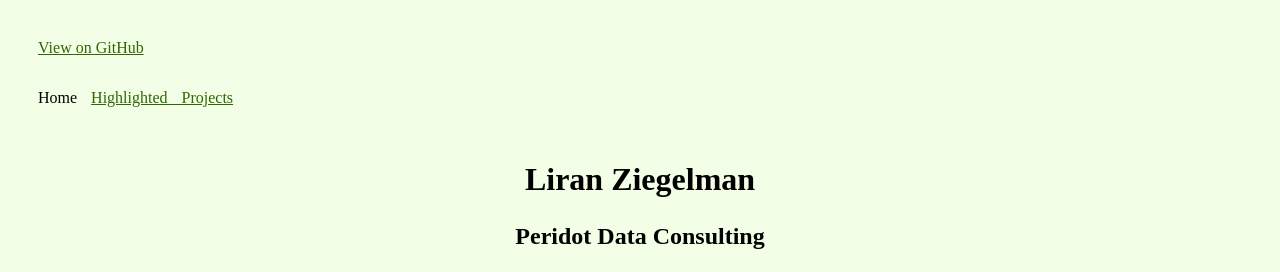
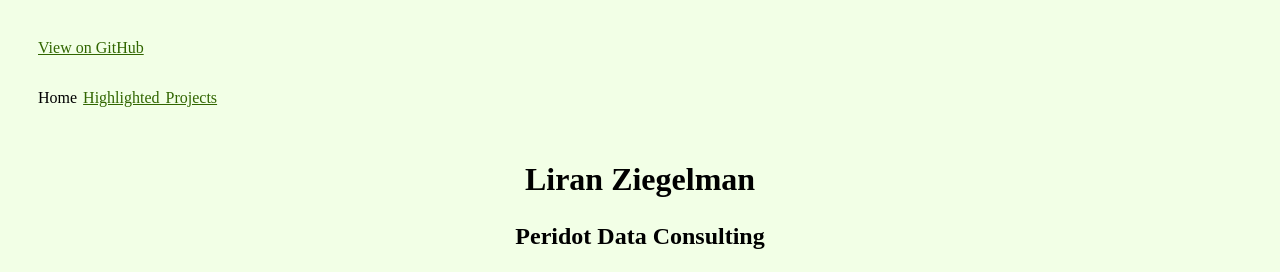
Before and after one commit to lziegelman/lziegelman.github.io, a Jekyll site: the page built from index.html, in a window 1280 px wide. Shown: the top 272 px of the page. Built offline with Jekyll 4.4.1, drawn with Linux system fonts in a browser that asks for light colours.

Commit message:
Navigation Update

```diff
--- a/_data/navigation.yml
+++ b/_data/navigation.yml
@@ -1,4 +1,4 @@
 - name: Home
   link: /
-- name: Highlighted Projects
+- name:                     Highlighted Projects
   link: /blog.html
--- a/_includes/navigation.html
+++ b/_includes/navigation.html
@@ -16,6 +16,6 @@
   list-style-type: none;
   margin: 0px;
   padding: 30px 0px;
-  word-spacing: 10px;
+  word-spacing: 2px;
 }
 </style>
```
